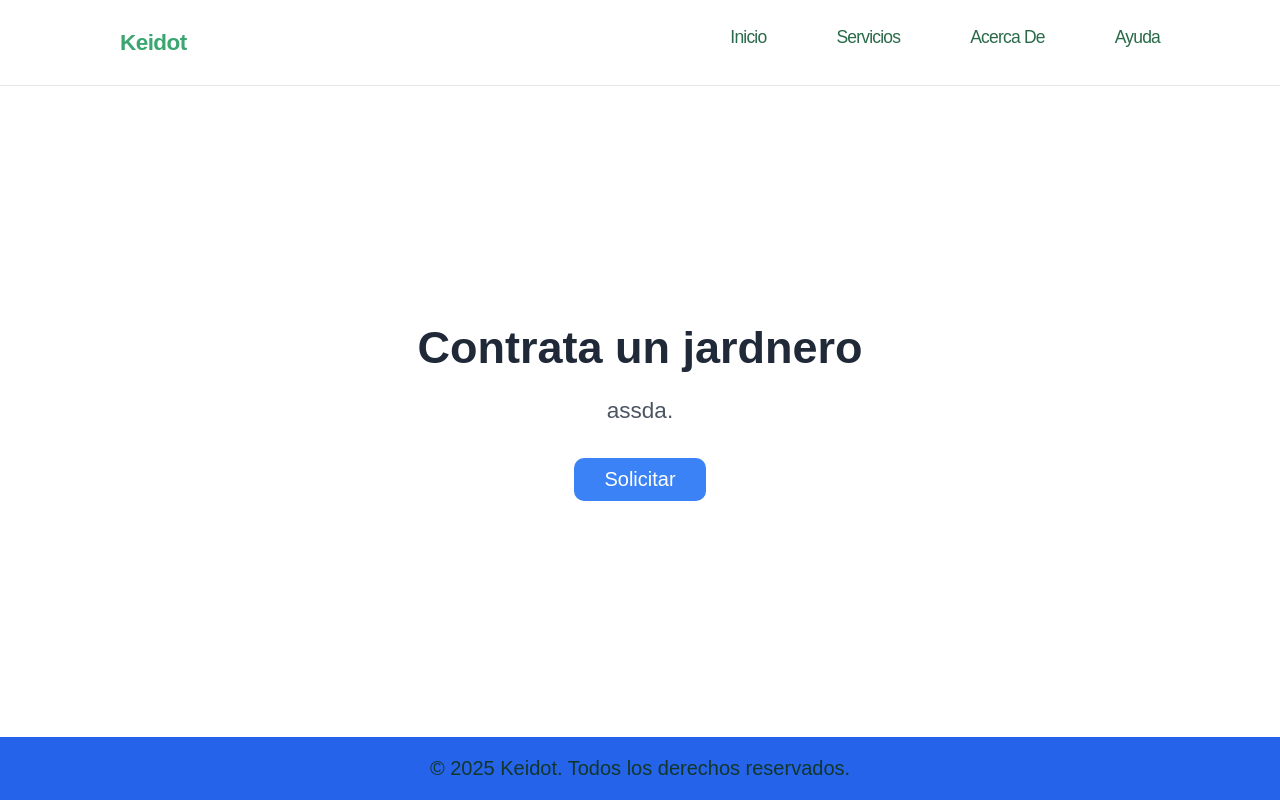
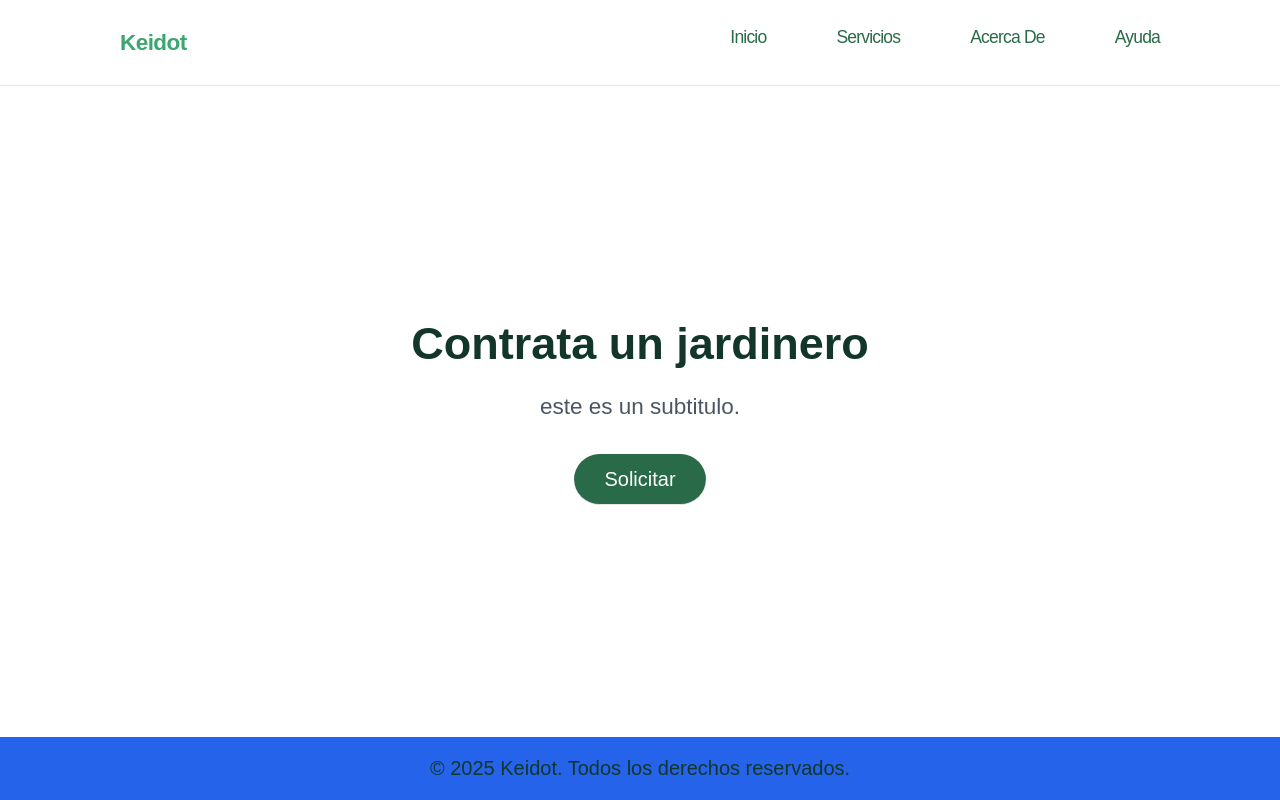
Before and after one commit to spricew/KeidotWebProject, a Next.js app: page / in a window 1280 px wide. Built offline with nearby package versions, Linux system fonts and the light colour scheme.

Commit message:
correcion de clases en li de nav

```diff
--- a/src/app/page.js
+++ b/src/app/page.js
@@ -10,28 +10,28 @@ export default function Home() {
         </div>
         {/* opciones de la nav bar */}
         <ul id="navOptions" className="flex justify-center gap-14 w-auto capitalize text-[var(--foreground)]">
-          <li>
-            <a href="/" className="hover:underline font-medium text-sm">inicio</a>
+          <li className="navOpt">
+            <a href="/" className="font-medium text-sm">inicio</a>
           </li>
-          <li>
-            <a href="/about" className="hover:underline font-medium text-sm">servicios</a>
+          <li className="navOpt">
+            <a href="/about" className="font-medium text-sm">servicios</a>
           </li>
-          <li>
-            <a href="/contact" className="hover:underline font-medium text-sm">acerca de</a>
+          <li className="navOpt">
+            <a href="/contact" className="font-medium text-sm">acerca de</a>
           </li>
-          <li>
-            <a href="/contact" className="hover:underline font-medium text-sm">ayuda</a>
+          <li className="navOpt">
+            <a href="/contact" className="font-medium text-sm">ayuda</a>
           </li>
         </ul>
       </nav>
 
       {/* cuerpo principal */}
       <main className="flex-grow flex flex-col items-center justify-center p-12">
-        <h1 className="text-4xl font-bold text-gray-800">Contrata un jardnero</h1>
-        <p className="text-lg text-gray-600 mt-4">assda.</p>
+        <h1 className="text-4xl font-semibold">Contrata un jardinero</h1>
+        <p className="text-lg text-gray-600 mt-4">este es un subtitulo.</p>
         <a
           href="/about"
-          className="mt-6 px-6 py-2 bg-blue-500 text-white rounded-lg hover:bg-blue-700 transition"
+          className="btn mt-6 px-6 py-2 bg-[var(--primary)] border-b text-white rounded-full font-medium text-base"
         >
           Solicitar
         </a>
```
